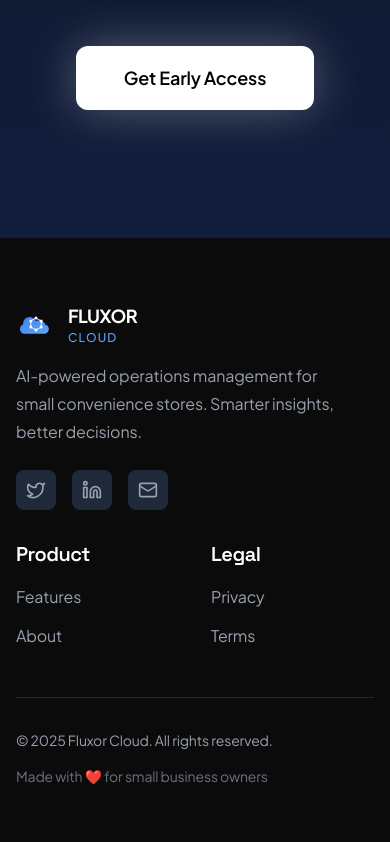
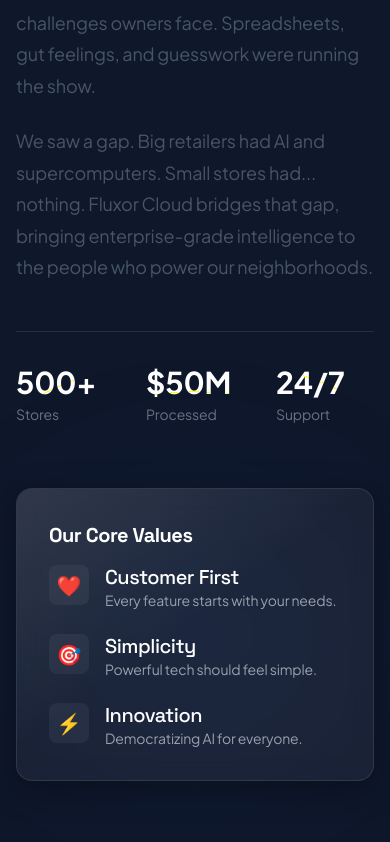
Before and after one commit to HassanKhan20/Fluxor-Cloud, a React (Vite) app in the folder frontend/: page / in a window 390 px wide. Shown: the part 6022-6864 px from the top of the page. Built offline with nearby package versions, Linux system fonts and the light colour scheme.

Commit message:
feat: convert to single page scroll layout with merged about section

```diff
--- a/frontend/src/components/Navbar.tsx
+++ b/frontend/src/components/Navbar.tsx
@@ -46,9 +46,9 @@ const Navbar: React.FC<NavbarProps> = ({ onBookDemo }) => {
 
     const navLinks = [
         { name: 'Home', path: '/', hash: '' },
-        { name: 'Features', path: '/features', hash: '' },
+        { name: 'Features', path: '/', hash: '#features' },
         { name: 'Pricing', path: '/', hash: '#pricing' },
-        { name: 'About', path: '/about', hash: '' },
+        { name: 'About', path: '/', hash: '#about' },
     ];
 
     const isActive = (path: string, hash: string) => {
@@ -71,41 +71,32 @@ const Navbar: React.FC<NavbarProps> = ({ onBookDemo }) => {
         e.preventDefault();
         setIsOpen(false);
 
-        // For page routes (Features, About)
-        // For page routes (Features, About)
-        if (link.path !== '/' && !link.hash) {
-            // Standard navigation
-            if (location.pathname !== link.path) {
-                navigate(link.path);
-            }
-            return;
-        }
-
-        // For hash links on landing page
-        if (link.hash) {
-            if (location.pathname === '/') {
-                // Already on landing, just scroll
-                setActiveHash(link.hash);
+        // If we are on the landing page
+        if (location.pathname === '/') {
+            if (link.hash) {
+                // Scroll to section
                 const element = document.querySelector(link.hash);
                 if (element) {
-                    element.scrollIntoView({ behavior: 'smooth' });
+                    const offset = 80; // Navbar height
+                    const elementPosition = element.getBoundingClientRect().top;
+                    const offsetPosition = elementPosition + window.pageYOffset - offset;
+
+                    window.scrollTo({
+                        top: offsetPosition,
+                        behavior: "smooth"
+                    });
+                    setActiveHash(link.hash);
                     window.history.pushState(null, '', link.hash);
                 }
             } else {
-                // Navigate to landing with hash
-                navigate('/' + link.hash);
+                // Scroll to top (Home)
+                window.scrollTo({ top: 0, behavior: 'smooth' });
+                setActiveHash('');
+                window.history.pushState(null, '', '/');
             }
-            return;
-        }
-
-        // For home
-        if (location.pathname === '/') {
-            setActiveHash('');
-            window.scrollTo({ top: 0, behavior: 'smooth' });
-            window.history.pushState(null, '', '/');
         } else {
-            // Regular navigation back to home
-            navigate('/');
+            // Not on landing page? Navigate there with hash
+            navigate('/' + link.hash);
         }
     };
 
--- a/frontend/src/pages/Landing.tsx
+++ b/frontend/src/pages/Landing.tsx
@@ -323,8 +323,71 @@ const Landing: React.FC = () => {
                     </div >
                 </section >
 
+                {/* ABOUT SECTION */}
+                <section id="about" className="py-32 relative">
+                    <div className="max-w-7xl mx-auto px-4 sm:px-6 lg:px-8">
+                        {/* Story */}
+                        <AnimatedSection className="mb-32">
+                            <div className="grid lg:grid-cols-2 gap-16 items-center">
+                                <div>
+                                    <h2 className="text-3xl md:text-5xl font-bold text-white mb-8">Built for Real Stores</h2>
+                                    <div className="space-y-6 text-lg text-gray-400 leading-relaxed">
+                                        <p>
+                                            In 2023, we spent months working in convenience stores to understand the real challenges owners face.
+                                            Spreadsheets, gut feelings, and guesswork were running the show.
+                                        </p>
+                                        <p>
+                                            We saw a gap. Big retailers had AI and supercomputers. Small stores had... nothing.
+                                            Fluxor Cloud bridges that gap, bringing enterprise-grade intelligence to the people who power our neighborhoods.
+                                        </p>
+                                    </div>
+
+                                    {/* Stats */}
+                                    <div className="grid grid-cols-3 gap-8 mt-12 border-t border-white/10 pt-8">
+                                        <div>
+                                            <div className="text-3xl font-bold text-white mb-1">500+</div>
+                                            <div className="text-sm text-gray-500">Stores</div>
+                                        </div>
+                                        <div>
+                                            <div className="text-3xl font-bold text-white mb-1">$50M</div>
+                                            <div className="text-sm text-gray-500">Processed</div>
+                                        </div>
+                                        <div>
+                                            <div className="text-3xl font-bold text-white mb-1">24/7</div>
+                                            <div className="text-sm text-gray-500">Support</div>
+                                        </div>
+                                    </div>
+                                </div>
+                                <div className="relative">
+                                    <div className="absolute inset-0 bg-blue-500/20 blur-[100px] rounded-full opacity-30" />
+                                    <GlassCard className="p-8 space-y-8">
+                                        <h3 className="text-xl font-bold text-white mb-4">Our Core Values</h3>
+                                        <div className="space-y-6">
+                                            {[
+                                                { title: 'Customer First', desc: 'Every feature starts with your needs.', icon: '❤️' },
+                                                { title: 'Simplicity', desc: 'Powerful tech should feel simple.', icon: '🎯' },
+                                                { title: 'Innovation', desc: 'Democratizing AI for everyone.', icon: '⚡' },
+                                            ].map((val, i) => (
+                                                <div key={i} className="flex gap-4">
+                                                    <div className="w-10 h-10 rounded-lg bg-white/5 flex items-center justify-center text-xl">
+                                                        {val.icon}
+                                                    </div>
+                                                    <div>
+                                                        <h4 className="text-white font-medium">{val.title}</h4>
+                                                        <p className="text-sm text-gray-400">{val.desc}</p>
+                                                    </div>
+                                                </div>
+                                            ))}
+                                        </div>
+                                    </GlassCard>
+                                </div>
+                            </div>
+                        </AnimatedSection>
+                    </div>
+                </section>
+
                 {/* FINAL CTA */}
-                < section className="py-32 relative overflow-hidden" >
+                <section className="py-32 relative overflow-hidden">
                     <div className="absolute inset-0 bg-gradient-to-t from-blue-900/20 to-transparent pointer-events-none" />
                     <div className="max-w-4xl mx-auto px-4 text-center relative z-10">
                         <AnimatedSection>
```
